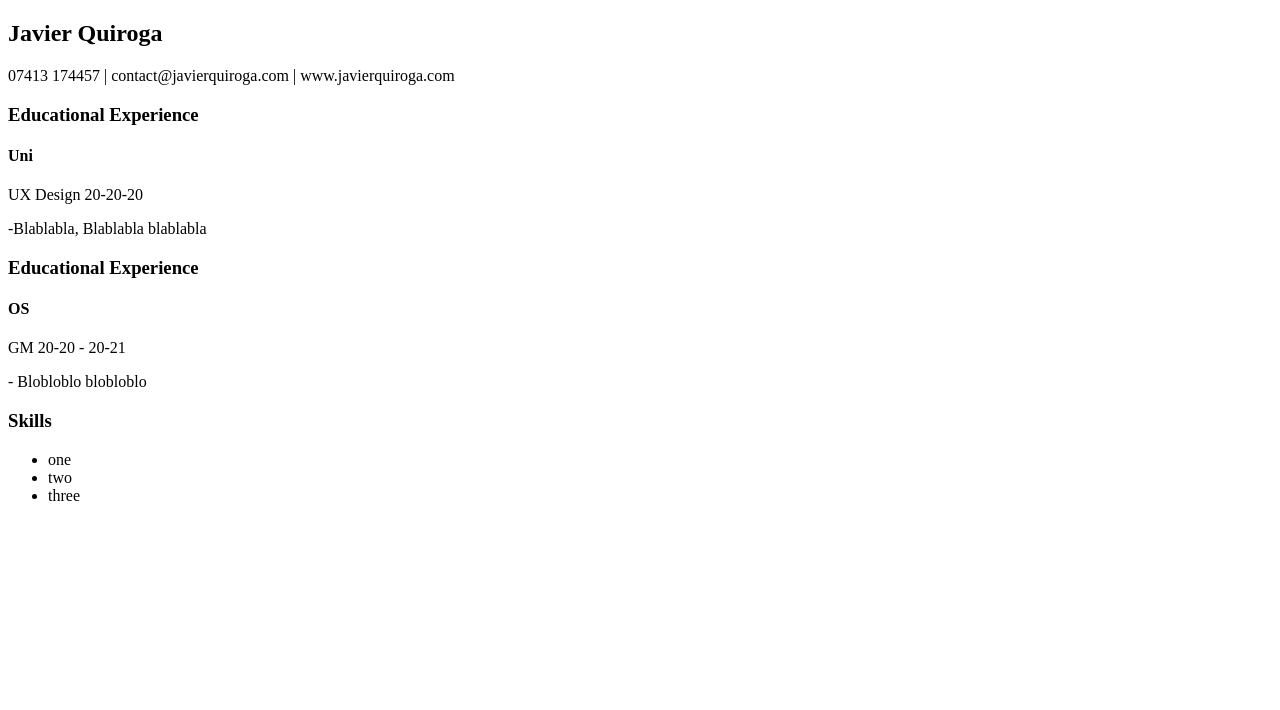
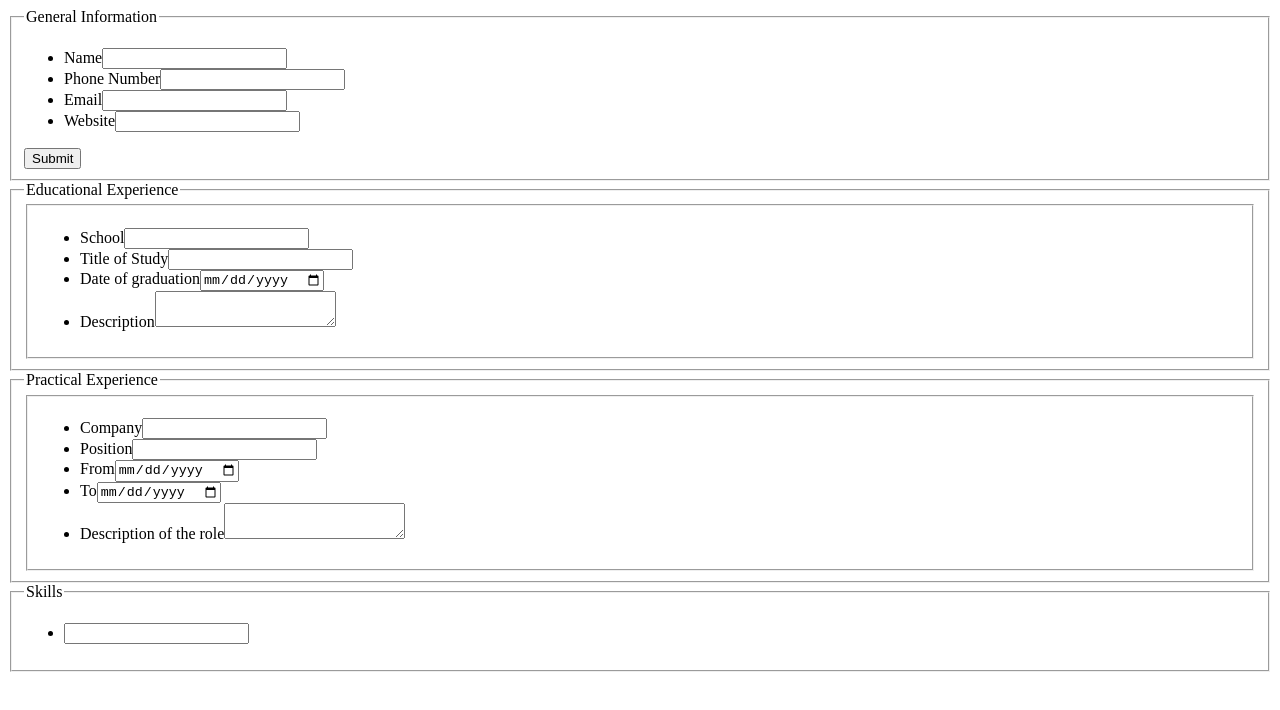
Before and after one commit to cd-javier/cv-application, a React app: page / in a window 1280 px wide. Shown: the top 710 px of the page. Built offline with nearby package versions, Linux system fonts and the light colour scheme; the HTML template or start-up script is replaced by a standard one.

Commit message:
feat: develop form structure and GeneralInfo

```diff
--- a/src/App.jsx
+++ b/src/App.jsx
@@ -1,19 +1,21 @@
 import './App.css';
+import { useState } from 'react';
 import CVRender from './CVRender';
+import { Input, GeneralInfo } from './form-components';
 
 const cvStructure = {
   info: {
-    name: 'Javier Quiroga',
-    phone: '07413 174457',
-    email: 'contact@javierquiroga.com',
-    website: 'www.javierquiroga.com',
+    name: 'Name',
+    phone: 'Phone Number',
+    email: 'email',
+    website: 'website',
   },
   education: [
     {
-      school: 'Uni',
-      title: 'UX Design',
+      school: 'School Name',
+      title: 'Title',
       date: '20-20-20',
-      details: '-Blablabla, Blablabla blablabla',
+      details: 'Details',
     },
   ],
   experience: [
@@ -29,9 +31,63 @@ const cvStructure = {
 };
 
 function App() {
+  const [cv, setCv] = useState({
+    info: {
+      name: '',
+      phone: null,
+      email: null,
+      website: null,
+    },
+    education: [],
+    experience: [],
+    skills: [],
+  });
+
+  function handleGeneralRender(data) {
+    const newCv = { ...cv };
+    newCv.info = data;
+    setCv(newCv);
+  }
+
   return (
     <>
-      <CVRender cv={cvStructure} />
+      <form>
+        <GeneralInfo handleRender={handleGeneralRender} />
+        <fieldset>
+          <legend>Educational Experience</legend>
+          <fieldset>
+            <ul>
+              <Input label="School" type="text" id="school" />
+              <Input label="Title of Study" type="text" id="title" />
+              <Input label="Date of graduation" type="date" id="date" />
+              <Input label="Description" type="textarea" id="details" />
+            </ul>
+          </fieldset>
+        </fieldset>
+        <fieldset>
+          <legend>Practical Experience</legend>
+          <fieldset>
+            <ul>
+              <Input label="Company" type="text" id="company" />
+              <Input label="Position" type="text" id="position" />
+              <Input label="From" type="date" id="dateFrom" />
+              <Input label="To" type="date" id="dateTo" />
+              <Input
+                label="Description of the role"
+                type="textarea"
+                id="details"
+              />
+            </ul>
+          </fieldset>
+        </fieldset>
+        <fieldset>
+          <legend>Skills</legend>
+          <ul>
+            <Input type="text" id="skills" />
+          </ul>
+        </fieldset>
+      </form>
+      <CVRender cv={cv} />
     </>
   );
 }
--- a/src/CVRender.jsx
+++ b/src/CVRender.jsx
@@ -3,7 +3,9 @@ export default function CVRender({ cv }) {
     <>
       <h2>{cv.info.name}</h2>
       <p>
-        {cv.info.phone} | {cv.info.email} | {cv.info.website}
+        {[cv.info.phone, cv.info.email, cv.info.website]
+          .filter((value) => value !== null)
+          .join(' | ')}
       </p>
 
       {cv.education.length ? (
--- /dev/null
+++ b/src/form-components.jsx
@@ -0,0 +1,98 @@
+import { useState } from 'react';
+
+function Input({ label, type, handleOnChange, index, id, isDisabled }) {
+  const [value, setValue] = useState('');
+  function intHandleOnChange(e) {
+    setValue(e.target.value);
+    handleOnChange(e);
+  }
+  return (
+    <li>
+      <label htmlFor={(index !== undefined ? index + '-' : '') + id}>
+        {label}
+      </label>
+      {type === 'textarea' ? (
+        <textarea
+          value={value}
+          disabled={isDisabled}
+          id={(index !== undefined ? index + '-' : '') + id}
+          type={type}
+          onChange={intHandleOnChange}
+        ></textarea>
+      ) : (
+        <input
+          value={value}
+          disabled={isDisabled}
+          id={(index !== undefined ? index + '-' : '') + id}
+          type={type}
+          onChange={intHandleOnChange}
+        />
+      )}
+    </li>
+  );
+}
+
+function GeneralInfo({ handleRender }) {
+  const [isDisabled, setIsDisabled] = useState(false);
+  const [data, setData] = useState({});
+
+  function handleOnChange(e) {
+    const newData = data;
+    newData[e.target.id] = e.target.value ? e.target.value : null;
+    setData(newData);
+  }
+
+  function handleSubmit(e) {
+    e.preventDefault();
+    handleRender(data);
+    setIsDisabled(true);
+  }
+
+  function handleEdit(e) {
+    e.preventDefault();
+    setIsDisabled(false);
+  }
+
+  return (
+    <fieldset>
+      <legend>General Information</legend>
+      <ul>
+        <Input
+          label="Name"
+          type="text"
+          id="name"
+          isDisabled={isDisabled}
+          handleOnChange={handleOnChange}
+        />
+        <Input
+          label="Phone Number"
+          type="phone"
+          id="phone"
+          isDisabled={isDisabled}
+          handleOnChange={handleOnChange}
+        />
+        <Input
+          label="Email"
+          type="email"
+          id="email"
+          isDisabled={isDisabled}
+          handleOnChange={handleOnChange}
+        />
+        <Input
+          label="Website"
+          type="website"
+          id="website"
+          isDisabled={isDisabled}
+          handleOnChange={handleOnChange}
+        />
+      </ul>
+      {!isDisabled ? (
+        <button onClick={handleSubmit}>Submit</button>
+      ) : (
+        <button onClick={handleEdit}>Edit</button>
+      )}
+    </fieldset>
+  );
+}
+
+export { Input, GeneralInfo };
```
